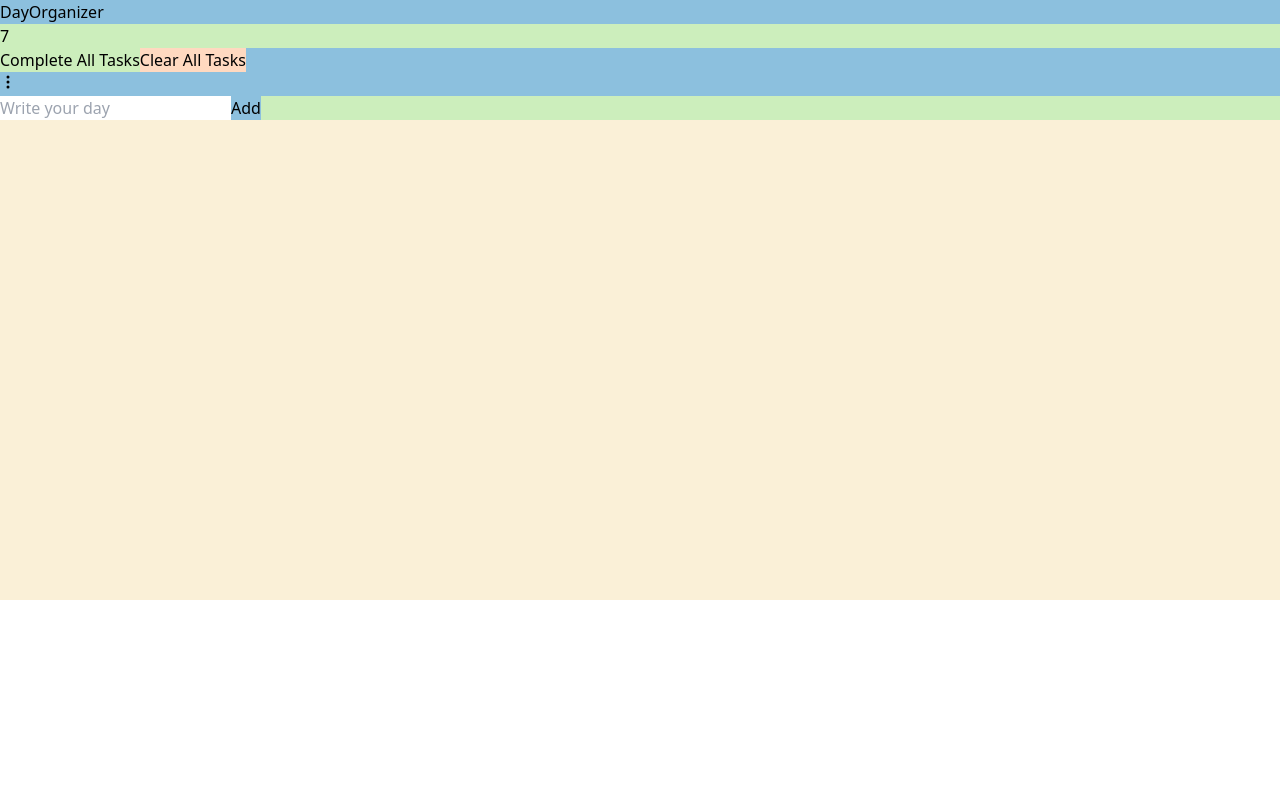
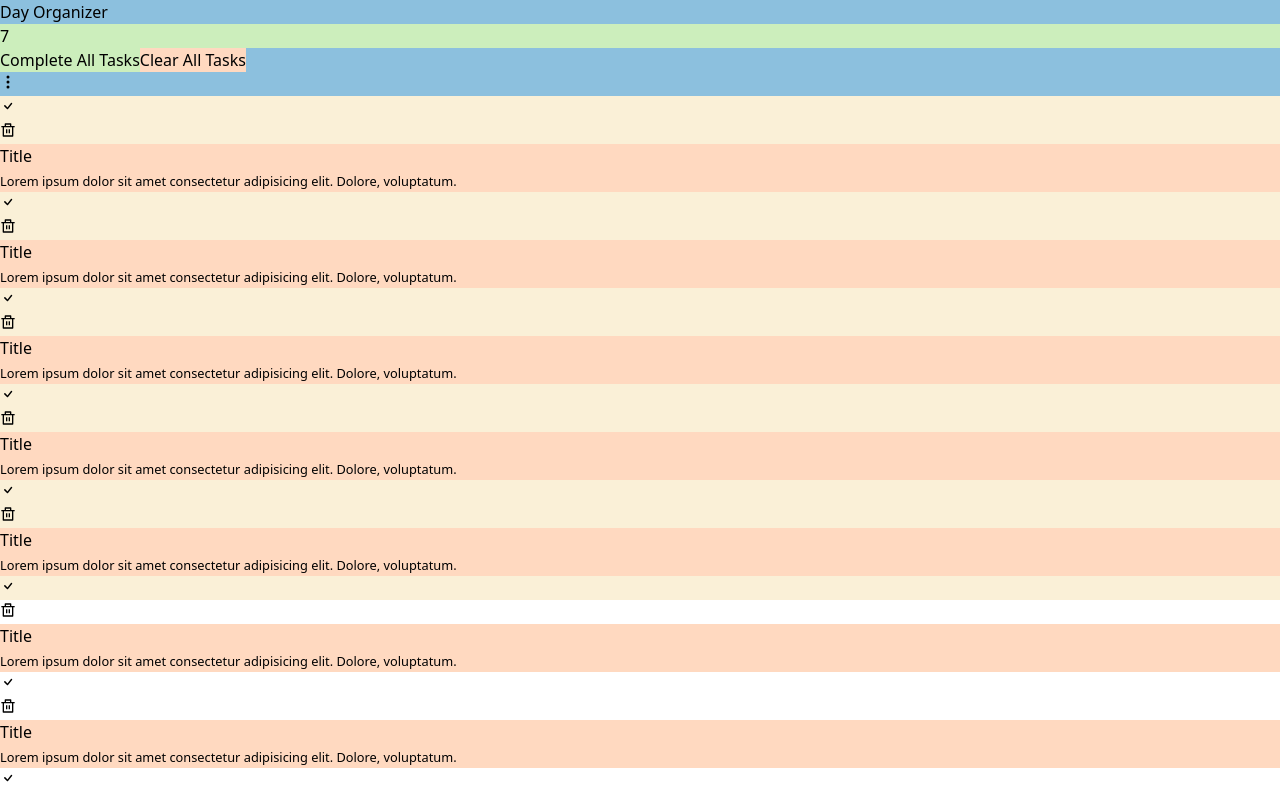
Before and after one commit to MdMuzahid07/DayOrganizer, a React (Vite) app: page / in a window 1280 px wide. Shown: the top 793 px of the page. Built offline with nearby package versions, Linux system fonts and the light colour scheme.

Commit message:
Todo UI maked

```diff
--- a/src/App.jsx
+++ b/src/App.jsx
@@ -6,7 +6,7 @@ function App() {
 
   return (
     <div className="min-h-screen min-w-full flex items-center justify-center bg-[url('https://img.freepik.com/free-photo/3d-illustration-pen-putting-blue-ticks-paper_107791-15675.jpg?w=996&t=st=1689690145~exp=1689690745~hmac=ee326e4b09aa8eb40882b4dc947417c78d1ec3b4055c8fa3f443ed2e667dde25')] bg-center bg-cover object-fit bg-no-repeat px-3 md:px-0">
-      <div className="w-96 rounded-md border border-2 border-white relative overflow-hidden" style={{ background: "#FAF0D7", minHeight: "600px", height: "600px" }}>
+      <div className="animate__animated animate__jackInTheBox w-96 rounded-md border border-2 border-white relative overflow-hidden" style={{ background: "#FAF0D7", minHeight: "600px", height: "600px" }}>
 
         {/* // header area start here ==========================> */}
         <Header />
--- a/src/components/FilteringModal.jsx
+++ b/src/components/FilteringModal.jsx
@@ -18,7 +18,7 @@ const FilteringModal = () => {
         <section>
             <button onClick={() => setIsOpen(!isOpen)} className="text-white"><BsThreeDotsVertical /></button>
             {
-                isOpen && <div className="w-72 p-4 h-48 absolute top-24 -right-1 rounded-l-md mt-4 border border-2 border-white animate__animated animate__fadeInRight" style={{ background: "#FFD9C0" }}>
+                isOpen && <div className="w-72 p-4 h-48 absolute top-24 -right-1 rounded-l-md mt-4 border border-2 border-white animate__animated animate__fadeInRight z-50" style={{ background: "#FFD9C0" }}>
 
                     <form onSubmit={handleSubmit} className="flex items-center gap-2">
                         <input onChange={handleSearch} value={search} className="bg-white placeholder-red-300 rounded-full w-40 px-3" placeholder="Find your plan" type="text" name="" id="" />
--- a/src/components/Header.jsx
+++ b/src/components/Header.jsx
@@ -4,7 +4,7 @@ import FilteringModal from './FilteringModal';
 const Header = () => {
     return (
         <header className="p-3 rounded-t-md" style={{ background: "#8CC0DE" }}>
-            <h1 className="text-xl font-bold text-white">DayOrganizer</h1>
+            <h1 className="text-xl font-bold text-white">Day Organizer</h1>
 
             <div className="flex items-center justify-between mt-4">
                 <p className="px-3 rounded-full border border-2 border-white text-white font-bold text-xs" style={{ background: "#CCEEBC" }}>7</p>
--- a/src/components/Tasks.jsx
+++ b/src/components/Tasks.jsx
@@ -2,7 +2,7 @@ import Todo from "./Todo";
 
 const Tasks = () => {
     return (
-        <main className="h-full w-full px-3 py-5 overflow-y-scroll">
+        <main className="h-full w-full px-3 py-5 overflow-y-scroll pb-96">
 
             <Todo />
             <Todo />
--- a/src/components/Todo.jsx
+++ b/src/components/Todo.jsx
@@ -1,8 +1,24 @@
+import { BsCheck } from 'react-icons/bs';
+import { RiDeleteBinLine } from 'react-icons/ri';
 
 const Todo = () => {
     return (
-        <section className="h-24 w-full border border-2 border-white rounded-md p-3 mb-4" style={{ background: "#FFD9C0" }}>
-
+        <section className="min-h-24 w-full border border-2 border-white rounded-md mb-4">
+            <div className="flex items-center justify-between px-3 py-1 bg-white" >
+                <button className="border border-2 hover:border-green-400 rounded-full">
+                    <BsCheck className="hover:text-green-400" />
+                </button>
+                <div className="flex items-center gap-1">
+                    <button title="Less Priority" className="animate__animated animate__fadeInLeft animate__delay-2s border border-2 border-green-400 hover:bg-green-400 p-2 rounded-full"></button>
+                    <button title="Medium Priority" className="animate__animated animate__fadeInLeft animate__delay-3s border border-2 border-yellow-400 hover:bg-yellow-400 p-2 rounded-full"></button>
+                    <button title="Most Priority" className="animate__animated animate__fadeInLeft animate__delay-4s border border-2 border-red-400 hover:bg-red-400 p-2 rounded-full"></button>
+                    <button className="ml-2"><RiDeleteBinLine /></button>
+                </div>
+            </div>
+            <div className="p-3 rounded-md" style={{ background: "#FFD9C0" }}>
+                <p className="mb-1 text-sm font-bold">Title</p>
+                <p><small>Lorem ipsum dolor sit amet consectetur adipisicing elit. Dolore, voluptatum.</small></p>
+            </div>
         </section>
     );
 };
```
